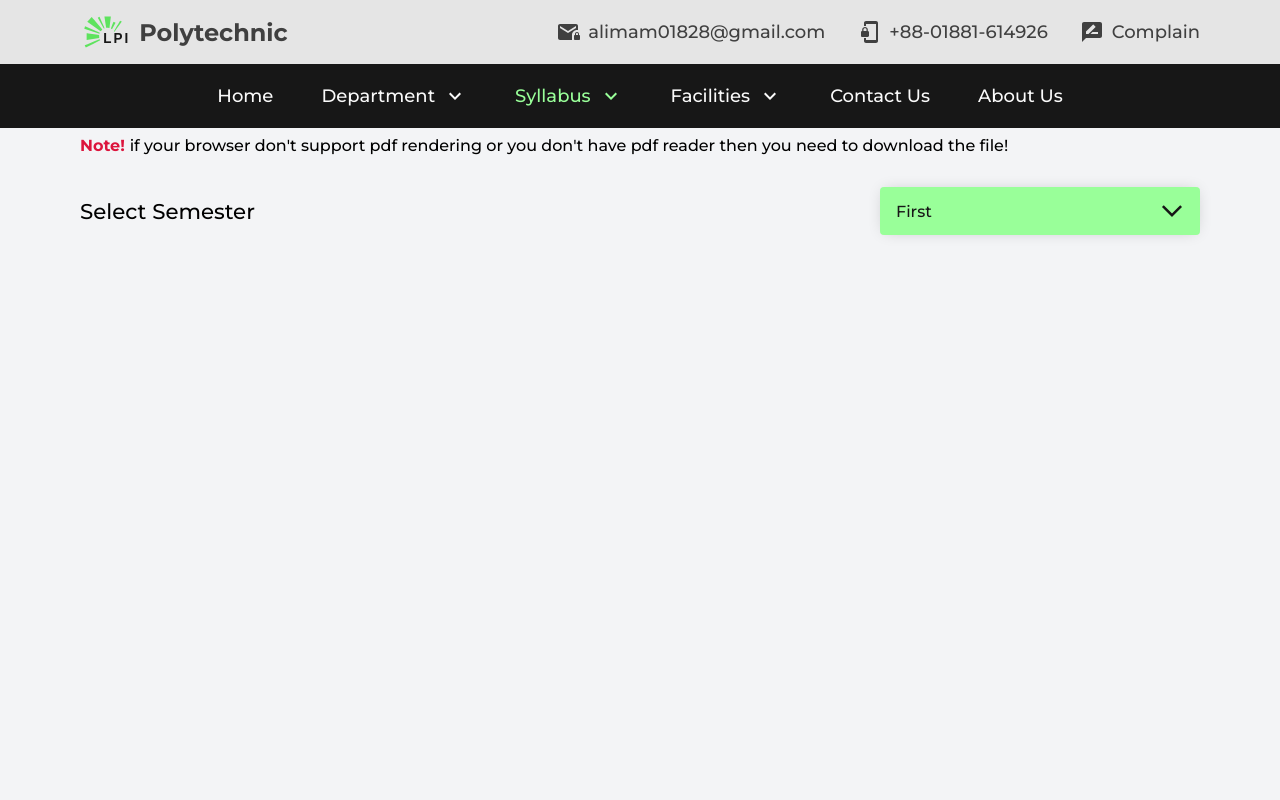
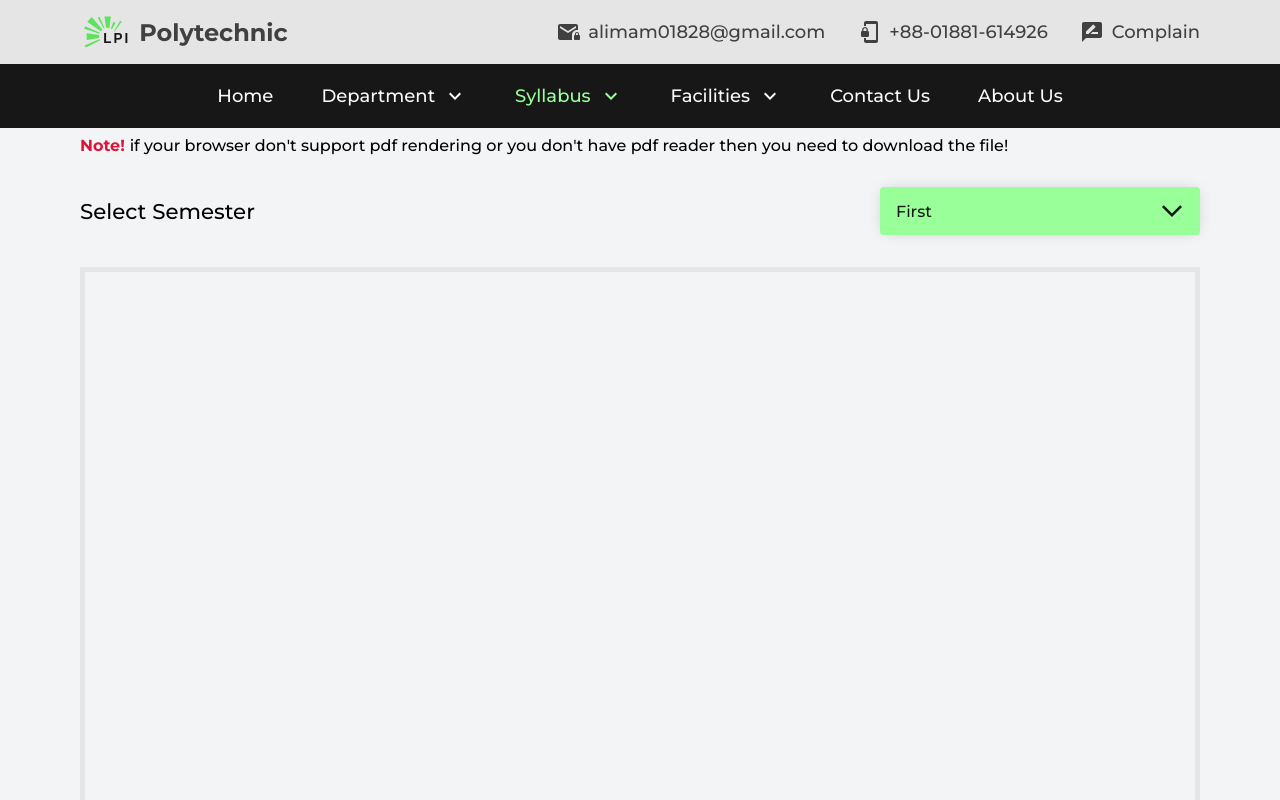
Before and after one commit to al-imam/lpi, a React (Vite) app: page /syllabus/civil in a window 1280 px wide. Shown: the top 800 px of the page. Built offline with nearby package versions, Linux system fonts and the light colour scheme.

Commit message:
add border to iframe

```diff
--- a/src/pages/Syllabus/Syllabus.jsx
+++ b/src/pages/Syllabus/Syllabus.jsx
@@ -33,7 +33,6 @@ function Syllabus({ department }) {
         <iframe
           src={`/PDFS/${department}/${department}-${selected}.pdf#toolbar=0`}
           className={classes.iframe}
-          frameborder="0"
         ></iframe>
       </section>
     </main>
--- a/src/pages/Syllabus/syllabus.module.css
+++ b/src/pages/Syllabus/syllabus.module.css
@@ -99,6 +99,7 @@ select::-ms-expand {
 .iframe {
   width: 100%;
   height: 40rem;
+  border: 5px solid var(--gray-200);
 }
 
 @media only screen and (max-width: 75rem) {
```
